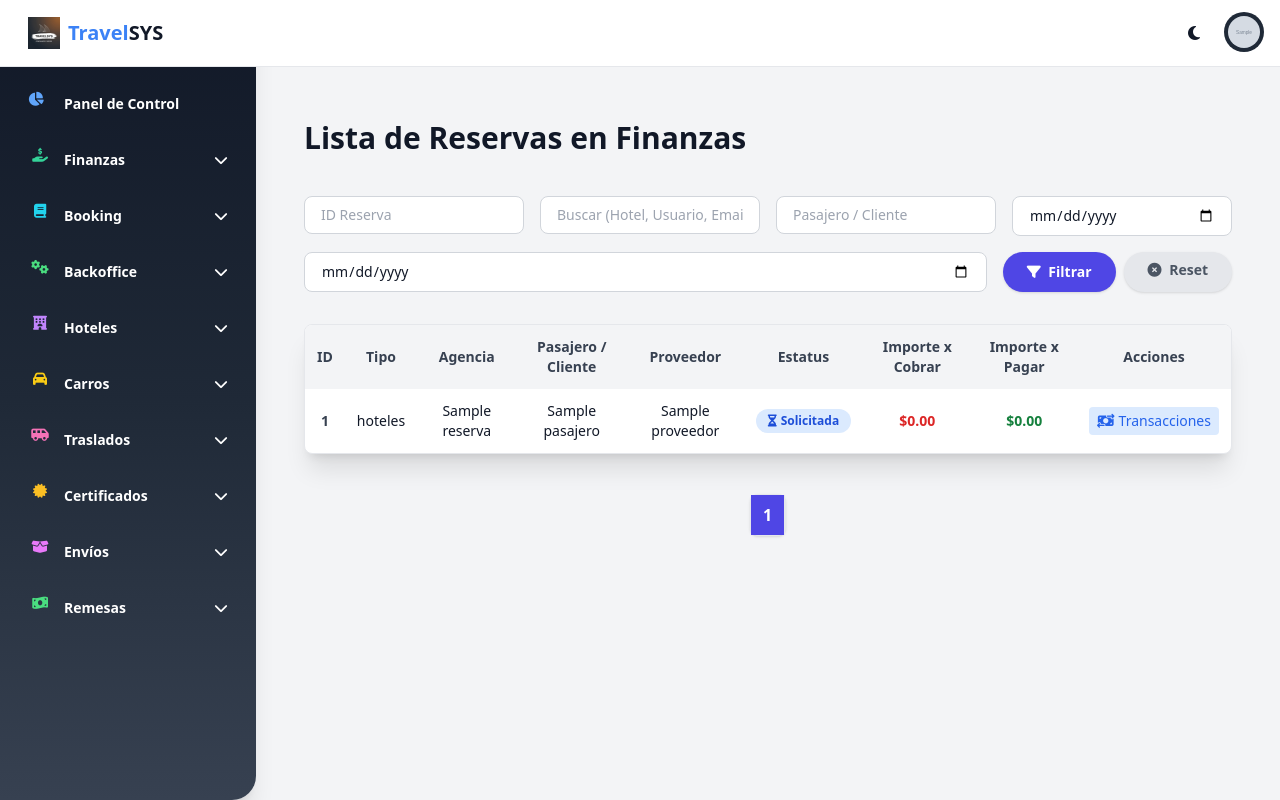
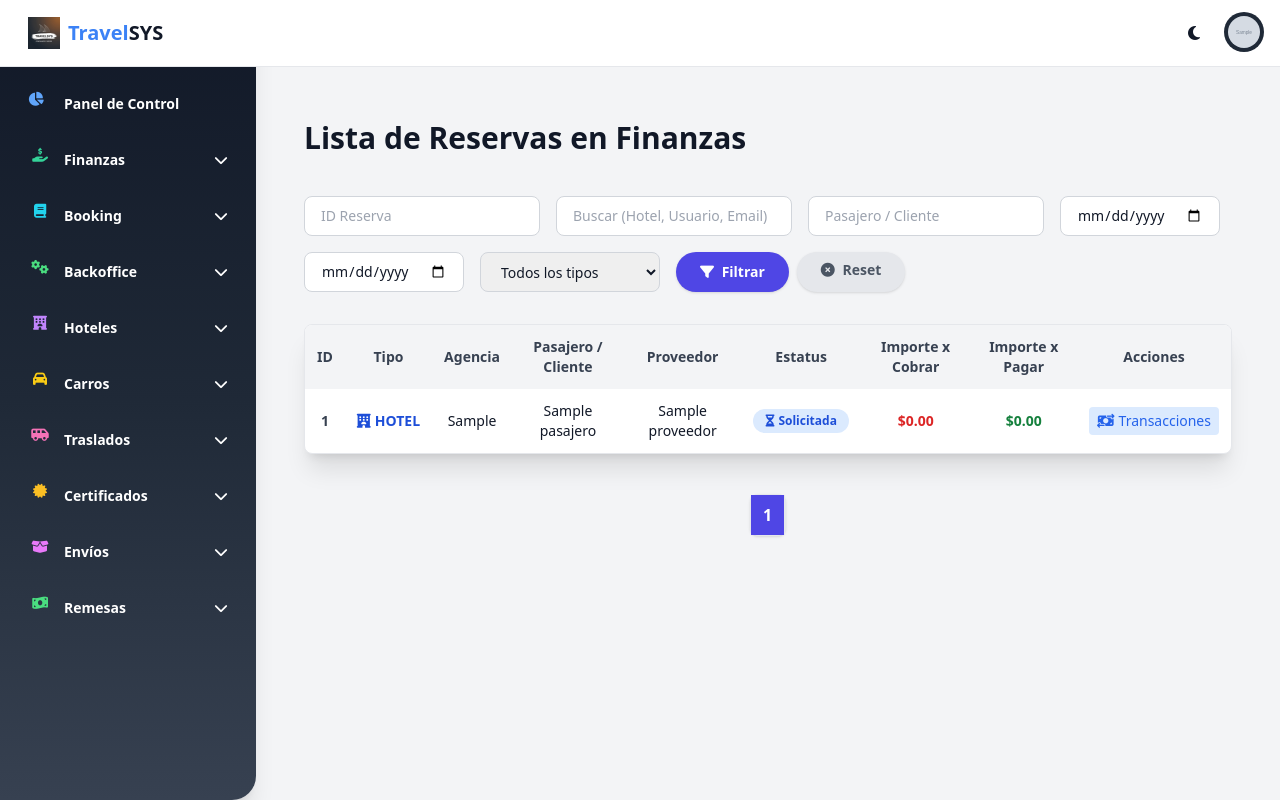
Before and after one commit to newneo20/TRAVELSYS-0.76, a Django app: page /finanzas/reservas_finanzas/ in a window 1280 px wide. Run offline with Django 4.2, Linux system fonts and the light colour scheme; a user stored in the database is signed in; tables that the repository leaves empty hold one stand-in row (values such as "Sample post"); grey boxes marked "Sample" are stand-in pictures; parts of the project's set-up code (start-up, migrations or seed data) failed here and were passed over; some libraries are stand-ins or nearby versions.

Commit message:
Mejora de vista y plantilla de reservas en Finanzas: nuevos filtros, tipo de reserva con icono y color
Se actualizó la vista listar_reservas_finanzas para incluir nuevos filtros de búsqueda: por tipo de reserva (envio, remesas, hoteles, traslados, certificado), ID de reserva, pasajero/cliente, nombre del hotel, agencia y rango de fechas.

Además, se rediseñó completamente la plantilla listar_reservas_finanzas.html para incluir:

Íconos representativos por tipo de reserva con estilos de color.

Estilos visuales modernos con Tailwind CSS.

Tabla responsive con paginación.

Botón de acceso directo a transacciones.

```diff
--- a/apps/finanzas/templates/finanzas/listar_reservas_finanzas.html
+++ b/apps/finanzas/templates/finanzas/listar_reservas_finanzas.html
@@ -13,21 +13,19 @@
   <section class="mb-8">
     <form method="GET" action="">
       <div class="flex flex-wrap gap-4">
-        <div class="flex-1 min-w-[120px]">
-          <input name="id_reserva" value="{{ id_reserva }}" placeholder="{% trans 'ID Reserva' %}" class="w-full px-4 py-2 text-sm border border-gray-300 rounded-lg focus:ring-indigo-500">
-        </div>
-        <div class="flex-1 min-w-[220px]">
-          <input name="q" value="{{ query }}" placeholder="{% trans 'Buscar (Hotel, Usuario, Email)' %}" class="w-full px-4 py-2 text-sm border border-gray-300 rounded-lg focus:ring-indigo-500">
-        </div>
-        <div class="flex-1 min-w-[220px]">
-          <input name="nombre_pasajero" value="{{ nombre_pasajero }}" placeholder="{% trans 'Pasajero / Cliente' %}" class="w-full px-4 py-2 text-sm border border-gray-300 rounded-lg focus:ring-indigo-500">
-        </div>
-        <div class="flex-1 min-w-[160px]">
-          <input type="date" name="fecha_inicio" value="{{ fecha_inicio }}" class="w-full px-4 py-2 text-sm border border-gray-300 rounded-lg focus:ring-indigo-500">
-        </div>
-        <div class="flex-1 min-w-[160px]">
-          <input type="date" name="fecha_fin" value="{{ fecha_fin }}" class="w-full px-4 py-2 text-sm border border-gray-300 rounded-lg focus:ring-indigo-500">
-        </div>
+        <input type="text" name="id_reserva" value="{{ id_reserva }}" placeholder="{% trans 'ID Reserva' %}" class="px-4 py-2 text-sm border border-gray-300 rounded-lg focus:ring-indigo-500 min-w-[120px]">
+        <input type="text" name="q" value="{{ query }}" placeholder="{% trans 'Buscar (Hotel, Usuario, Email)' %}" class="px-4 py-2 text-sm border border-gray-300 rounded-lg focus:ring-indigo-500 min-w-[220px]">
+        <input type="text" name="nombre_pasajero" value="{{ nombre_pasajero }}" placeholder="{% trans 'Pasajero / Cliente' %}" class="px-4 py-2 text-sm border border-gray-300 rounded-lg focus:ring-indigo-500 min-w-[220px]">
+        <input type="date" name="fecha_inicio" value="{{ fecha_inicio }}" class="px-4 py-2 text-sm border border-gray-300 rounded-lg focus:ring-indigo-500 min-w-[160px]">
+        <input type="date" name="fecha_fin" value="{{ fecha_fin }}" class="px-4 py-2 text-sm border border-gray-300 rounded-lg focus:ring-indigo-500 min-w-[160px]">
+        <select name="tipo" class="px-4 py-2 text-sm border border-gray-300 rounded-lg focus:ring-indigo-500 min-w-[180px]">
+          <option value="">{% trans "Todos los tipos" %}</option>
+          <option value="envio" {% if tipo == 'envio' %}selected{% endif %}>{% trans "Envío" %}</option>
+          <option value="remesas" {% if tipo == 'remesas' %}selected{% endif %}>{% trans "Remesa" %}</option>
+          <option value="hoteles" {% if tipo == 'hoteles' %}selected{% endif %}>{% trans "Hotel" %}</option>
+          <option value="traslados" {% if tipo == 'traslados' %}selected{% endif %}>{% trans "Traslado" %}</option>
+          <option value="certificado" {% if tipo == 'certificado' %}selected{% endif %}>{% trans "Certificado" %}</option>
+        </select>
         <div class="flex gap-2">
           <button type="submit" class="px-6 py-2 text-sm font-semibold text-white bg-indigo-600 hover:bg-indigo-700 rounded-full shadow transition">
             <i class="fas fa-filter mr-1"></i> {% trans "Filtrar" %}
@@ -41,7 +39,7 @@
   </section>
 
   <!-- TABLA -->
-  <section class="w-full">
+  <section>
     <div class="overflow-x-auto bg-white rounded-lg shadow-xl border border-gray-200">
       <table class="w-full text-sm">
         <thead class="bg-gray-100 text-gray-700 sticky top-0 z-20">
@@ -57,13 +55,26 @@
             <th class="p-3 text-center">{% trans "Acciones" %}</th>
           </tr>
         </thead>
-
         <tbody class="divide-y divide-gray-200 text-center">
           {% for reserva in reservas %}
           <tr class="hover:bg-indigo-50 transition duration-150">
             <td class="p-3 font-semibold text-gray-700">{{ reserva.id }}</td>
-            <td class="p-3">{{ reserva.tipo }}</td>
-            <td class="p-3">{{ reserva.nombre_usuario }}</td>
+            <td class="p-3">
+              {% if reserva.tipo == 'envio' %}
+                <span class="inline-flex items-center gap-1 text-indigo-700 font-semibold"><i class="fas fa-box"></i> ENVÍO</span>
+              {% elif reserva.tipo == 'remesas' %}
+                <span class="inline-flex items-center gap-1 text-green-700 font-semibold"><i class="fas fa-money-bill-wave"></i> REMESA</span>
+              {% elif reserva.tipo == 'hoteles' %}
+                <span class="inline-flex items-center gap-1 text-blue-700 font-semibold"><i class="fas fa-hotel"></i> HOTEL</span>
+              {% elif reserva.tipo == 'traslados' %}
+                <span class="inline-flex items-center gap-1 text-cyan-700 font-semibold"><i class="fas fa-shuttle-van"></i> TRASLADO</span>
+              {% elif reserva.tipo == 'certificado' %}
+                <span class="inline-flex items-center gap-1 text-pink-700 font-semibold"><i class="fas fa-certificate"></i> CERTIFICADO</span>
+              {% else %}
+                <span class="inline-flex items-center gap-1 text-gray-500 italic"><i class="fas fa-question-circle"></i> {{ reserva.tipo|upper|default:"N/A" }}</span>
+              {% endif %}
+            </td>
+            <td class="p-3">{{ reserva.agencia }}</td>
             <td class="p-3">
               {% with habitacion=reserva.habitaciones_reserva.first %}
                 {% if habitacion and habitacion.pasajeros.exists %}
@@ -73,24 +84,24 @@
                 {% endif %}
               {% endwith %}
             </td>
-            <td class="p-3">{{ reserva.hotel.proveedor|default:"N/A" }}</td>
             <td class="p-3">
-              {% include "includes/estatus_badge.html" with estatus=reserva.estatus %}
+              {% if reserva.proveedor %}
+                {{ reserva.proveedor.nombre }}
+              {% else %}
+                <span class="text-gray-400 italic">{% trans "Sin proveedor" %}</span>
+              {% endif %}
             </td>
+            <td class="p-3">{% include "includes/estatus_badge.html" with estatus=reserva.estatus %}</td>
             <td class="p-3">
               {% if reserva.importe_por_cobrar is not None %}
-                <strong class="{% if reserva.importe_por_cobrar > 0 %}text-blue-600{% else %}text-red-600{% endif %}">
-                  ${{ reserva.importe_por_cobrar|floatformat:2 }}
-                </strong>
+                <strong class="{% if reserva.importe_por_cobrar > 0 %}text-blue-600{% else %}text-red-600{% endif %}">${{ reserva.importe_por_cobrar|floatformat:2 }}</strong>
               {% else %}
                 <span class="text-gray-400">N/A</span>
               {% endif %}
             </td>
             <td class="p-3">
               {% if reserva.importe_por_pagar is not None %}
-                <strong class="{% if reserva.importe_por_pagar > 0 %}text-red-600{% else %}text-green-700{% endif %}">
-                  ${{ reserva.importe_por_pagar|floatformat:2 }}
-                </strong>
+                <strong class="{% if reserva.importe_por_pagar > 0 %}text-red-600{% else %}text-green-700{% endif %}">${{ reserva.importe_por_pagar|floatformat:2 }}</strong>
               {% else %}
                 <span class="text-gray-400">N/A</span>
               {% endif %}
--- a/apps/finanzas/views.py
+++ b/apps/finanzas/views.py
@@ -34,25 +34,23 @@ from django.contrib.auth.decorators import login_required
 from django.core.paginator import Paginator
 from django.db.models import Q
 from datetime import datetime
-from apps.backoffice.models import Reserva
+from apps.backoffice.models import Reserva, Proveedor
 from apps.usuarios.decorators import manager_required
+
+
+from django.conf import settings
 
 
 @manager_required
 @login_required
 def listar_reservas_finanzas(request):
     reservas = Reserva.objects.select_related(
-        'proveedor',
-        'hotel',
-        'hotel_importado',
-        'traslado',
-        'envio',
-        'remesa'
+        'proveedor', 'hotel', 'hotel_importado', 'traslado', 'envio', 'remesa'
     ).prefetch_related(
         'habitaciones_reserva__pasajeros'
     ).all()
 
-    # Filtros...
+    # Filtros de texto
     query = request.GET.get('q', '').strip()
     if query:
         reservas = reservas.filter(
@@ -71,26 +69,42 @@ def listar_reservas_finanzas(request):
     if nombre_pasajero:
         reservas = reservas.filter(habitaciones_reserva__pasajeros__nombre__icontains=nombre_pasajero)
 
+    # Filtros por fecha
     fecha_inicio = request.GET.get('fecha_inicio', '').strip()
     fecha_fin = request.GET.get('fecha_fin', '').strip()
 
-    if fecha_inicio:
-        try:
+    try:
+        if fecha_inicio:
             reservas = reservas.filter(fecha_reserva__date__gte=datetime.strptime(fecha_inicio, "%Y-%m-%d").date())
-        except ValueError:
-            print(f"⚠️ Fecha inválida inicio: {fecha_inicio}")
+        if fecha_fin:
+            reservas = reservas.filter(fecha_reserva__date__lte=datetime.strptime(fecha_fin, "%Y-%m-%d").date())
+    except ValueError as e:
+        if settings.DEBUG:
+            print(f"⚠️ Error al parsear fechas: {e}")
 
-    if fecha_fin:
-        try:
-            reservas = reservas.filter(fecha_reserva__date__lte=datetime.strptime(fecha_fin, "%Y-%m-%d").date())
-        except ValueError:
-            print(f"⚠️ Fecha inválida fin: {fecha_fin}")
+    # Filtro por tipo de reserva
+    tipo = request.GET.get('tipo', '').strip()
+    if tipo:
+        reservas = reservas.filter(tipo=tipo)
 
+    # Filtro por estatus
+    estatus = request.GET.get('estatus', '').strip()
+    if estatus:
+        reservas = reservas.filter(estatus=estatus)
+
+    # Filtro por proveedor
+    proveedor_id = request.GET.get('proveedor', '').strip()
+    if proveedor_id.isdigit():
+        reservas = reservas.filter(proveedor__id=proveedor_id)
+
+    # Ordenar y paginar
     reservas = reservas.order_by('-fecha_reserva').distinct()
-
     paginator = Paginator(reservas, 10)
     page_number = request.GET.get('page')
     page_obj = paginator.get_page(page_number)
+
+    # Proveedores únicos para usar en el <select>
+    proveedores = Proveedor.objects.all().order_by('nombre')
 
     context = {
         'reservas': page_obj,
@@ -99,9 +113,13 @@ def listar_reservas_finanzas(request):
         'nombre_pasajero': nombre_pasajero,
         'fecha_inicio': fecha_inicio,
         'fecha_fin': fecha_fin,
+        'tipo': tipo,
+        'estatus': estatus,
+        'proveedor_id': proveedor_id,
+        'proveedores': proveedores,
     }
+
     return render(request, 'finanzas/listar_reservas_finanzas.html', context)
-
 
 
 
```
